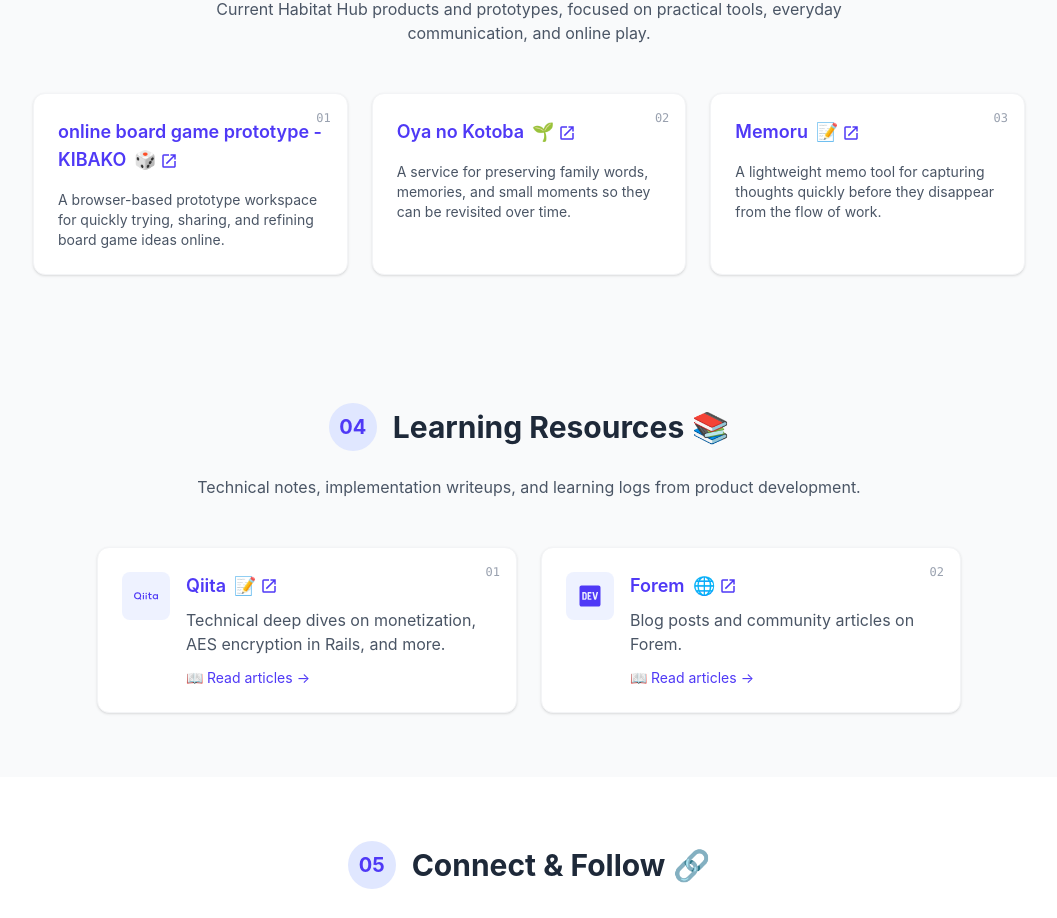
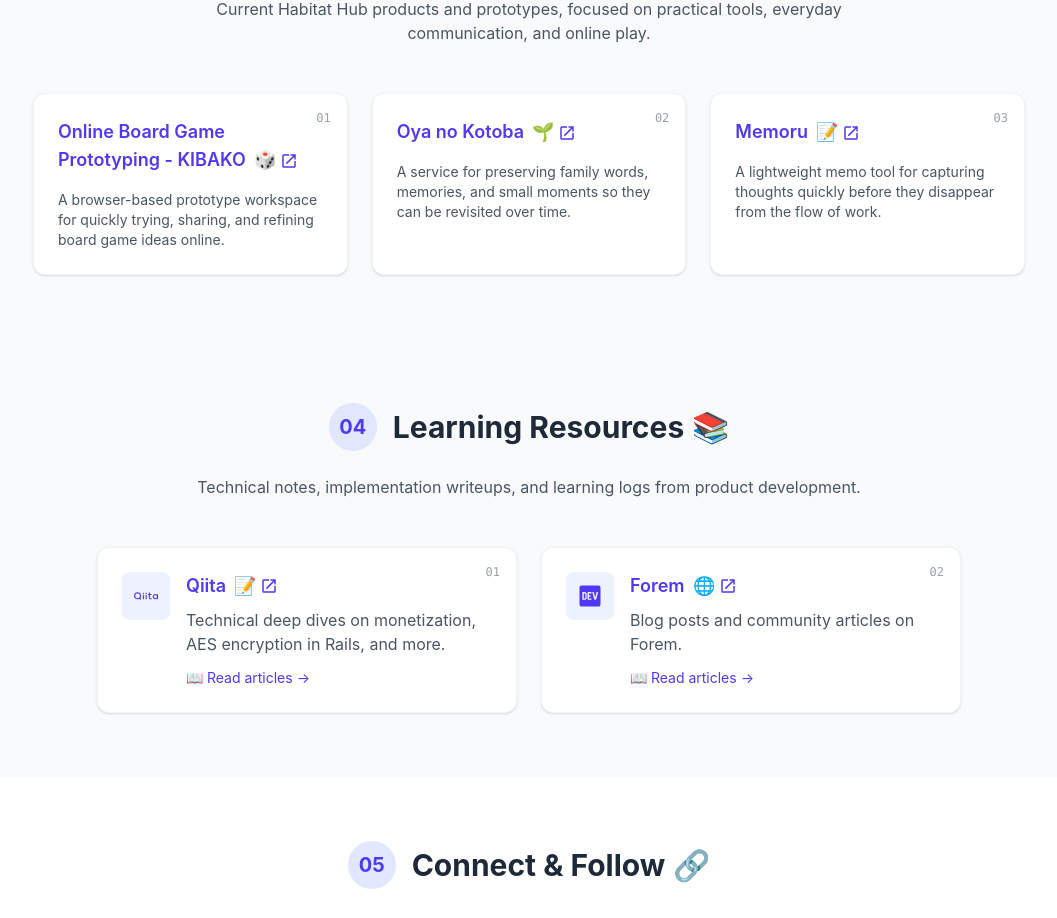
Before and after one commit to tom-takeru/getting-started-with-tom-takeru, a Next.js app: page / in a window 1280 px wide. Shown: the part 1919-2837 px from the top of the page, without its empty margins (111-1168 px from the left). Built offline with nearby package versions, Linux system fonts and the light colour scheme.

Commit message:
fix: update KIBAKO project labels
Align the English and Japanese featured project labels with the requested public-facing copy while leaving the existing links and descriptions unchanged.

```diff
--- a/src/i18n.ts
+++ b/src/i18n.ts
@@ -70,7 +70,7 @@ export const MESSAGES = {
         repositoryLabel: 'Repository:',
         items: [
           {
-            name: 'online board game prototype - KIBAKO',
+            name: 'Online Board Game Prototyping - KIBAKO',
             description:
               'A browser-based prototype workspace for quickly trying, sharing, and refining board game ideas online.',
           },
@@ -151,7 +151,7 @@ export const MESSAGES = {
         repositoryLabel: 'リポジトリ:',
         items: [
           {
-            name: 'オンラインボードゲームプロトタイプ - KIBAKO',
+            name: 'オンラインボドゲ試作 - KIBAKO',
             description:
               'ボードゲームのアイデアをブラウザ上ですばやく試し、共有し、改善するためのプロトタイプ用ワークスペースです。',
           },
```
